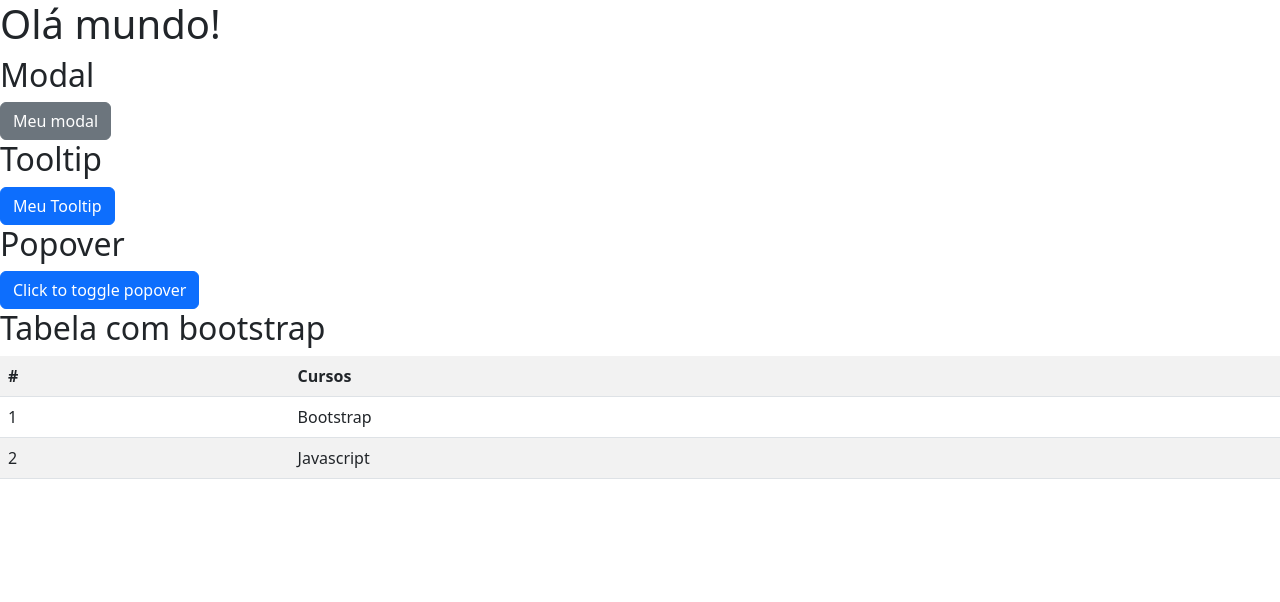
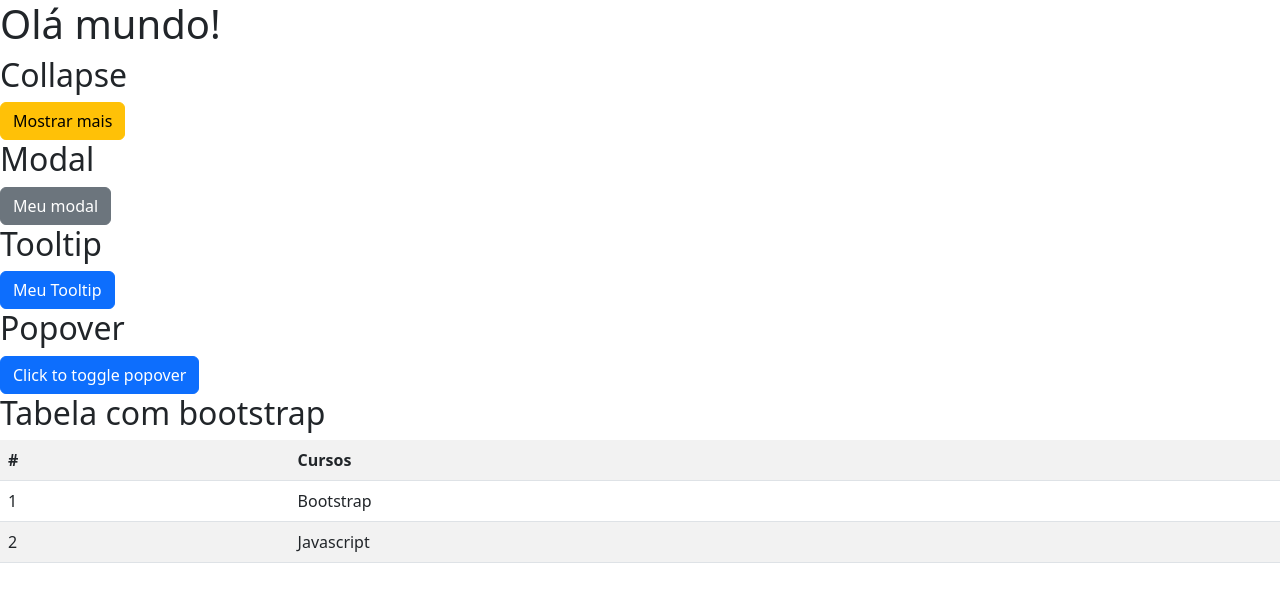
Before and after one commit to yansirianni/intro-javascript, a plain HTML site: page index.html in a window 1280 px wide. Drawn offline with Linux system fonts and the light colour scheme.

Commit message:
Aula 46 - Collapse

```diff
--- a/index.html
+++ b/index.html
@@ -12,6 +12,16 @@
 </head>
 <body>
     <h1>Olá mundo!</h1>
+
+    <h2>Collapse</h2>
+
+    <button class="btn btn-warning" data-bs-toggle="collapse" data-bs-target="#divSecreta">Mostrar mais</button>
+
+    <div class="collapse" id="divSecreta">
+        <p>
+            Conteúdo escondido!
+        </p>
+    </div>
 
     <h2>Modal</h2>
 
```
